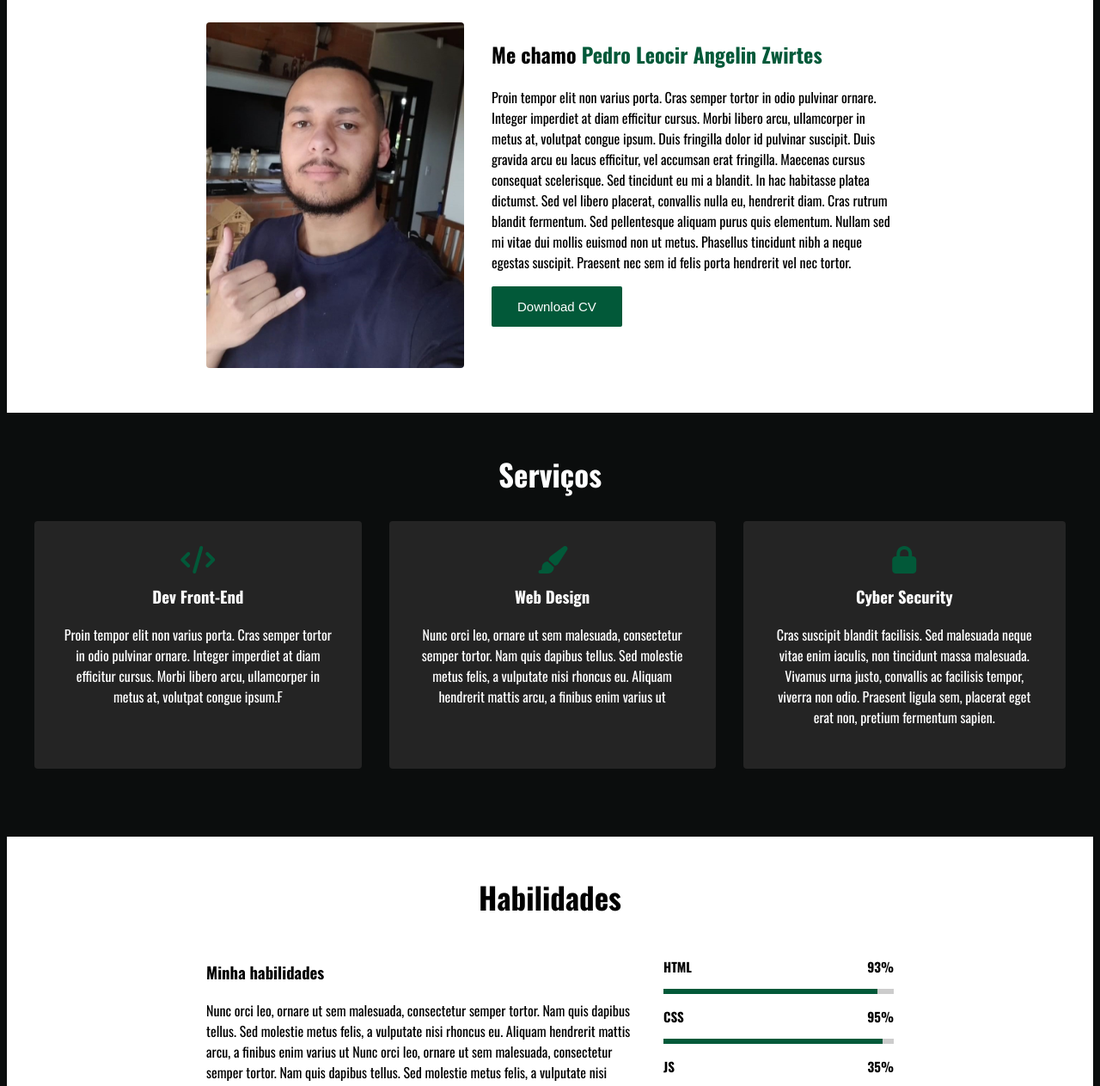
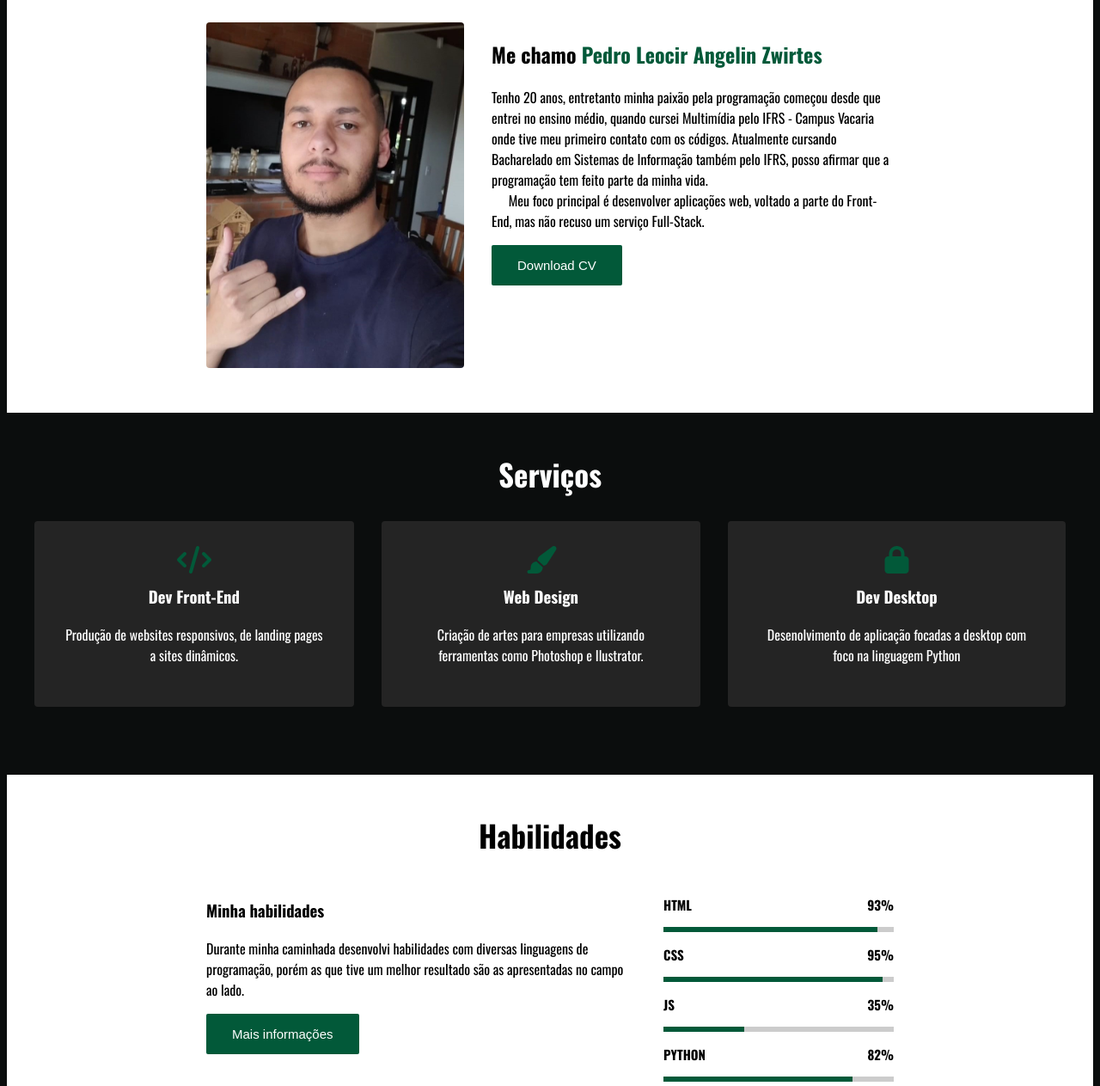
Before and after one commit to Pedro-Leocir-Angelin-Zwirtes/PortfolioMain, a plain HTML site: page index.html in a window 1280 px wide. Shown: the part 648-1911 px from the top of the page at 86% size. Drawn offline with nearby package versions, Linux system fonts and the light colour scheme.

Commit message:
Update index.html

```diff
--- a/index.html
+++ b/index.html
@@ -26,9 +26,12 @@
                 <li><a href="#sec6">Contato</a></li>
             </ul>
             <ul class="menu_icons">
-                <li><a target="_blank" href="https://www.instagram.com/pedro_leocir/"><i class="fa-brands fa-instagram"></i></a></li>
-                <li><a target="_blank" href="https://www.linkedin.com/in/pedro-leocir-bba80418b/"><i class="fa-brands fa-linkedin"></i></a></li>
-                <li><a target="_blank" href="https://api.whatsapp.com/send?phone=5554999032834"><i class="fa-brands fa-whatsapp"></i></a></li>
+                <li><a target="_blank" href="https://www.instagram.com/pedro_leocir/"><i
+                            class="fa-brands fa-instagram"></i></a></li>
+                <li><a target="_blank" href="https://www.linkedin.com/in/pedro-leocir-bba80418b/"><i
+                            class="fa-brands fa-linkedin"></i></a></li>
+                <li><a target="_blank" href="https://api.whatsapp.com/send?phone=5554999032834"><i
+                            class="fa-brands fa-whatsapp"></i></a></li>
             </ul>
         </div>
     </header>
@@ -40,7 +43,7 @@
                 <h3>Ola, meu nome é</h3>
                 <h2>Pedro <span class="titulo-principal">Leocir</span></h2>
                 <h3>eu sou um desenvolvedor web</h3>
-                <button class="button_con">Contratar-me</button>
+                <button class="button_con" onclick="location.href='https://api.whatsapp.com/send?phone=5554999032834&text=Ol%C3%A1%20Pedro%2C%20consegui%20seu%20n%C3%BAmero%20atrav%C3%A9s%20do%20portif%C3%B3lio%20web.%20Gostaria%20de%20fechar%20um%20projeto.'">Contratar-me</button>
             </div>
         </div>
     </div>
@@ -56,14 +59,11 @@
                 <div>
                     <h2>Me chamo <span>Pedro Leocir Angelin Zwirtes</span></h2>
                     <p>
-                        Proin tempor elit non varius porta. Cras semper tortor in odio pulvinar ornare. Integer
-                        imperdiet at diam efficitur cursus. Morbi libero arcu, ullamcorper in metus at, volutpat congue
-                        ipsum. Duis fringilla dolor id pulvinar suscipit. Duis gravida arcu eu lacus efficitur, vel
-                        accumsan erat fringilla. Maecenas cursus consequat scelerisque. Sed tincidunt eu mi a blandit.
-                        In hac habitasse platea dictumst. Sed vel libero placerat, convallis nulla eu, hendrerit diam.
-                        Cras rutrum blandit fermentum. Sed pellentesque aliquam purus quis elementum. Nullam sed mi
-                        vitae dui mollis euismod non ut metus. Phasellus tincidunt nibh a neque egestas suscipit.
-                        Praesent nec sem id felis porta hendrerit vel nec tortor.
+                        Tenho 20 anos, entretanto minha paixão pela programação começou desde que entrei no ensino
+                        médio, quando cursei Multimídia pelo IFRS - Campus Vacaria onde tive meu primeiro contato com os
+                        códigos. Atualmente cursando Bacharelado em Sistemas de Informação também pelo IFRS, posso
+                        afirmar que a programação tem feito parte da minha vida. <br> &emsp; Meu foco principal é desenvolver
+                        aplicações web, voltado a parte do Front-End, mas não recuso um serviço Full-Stack.
                     </p>
                     <button class="button_cv">Download CV</button>
                 </div>
@@ -80,27 +80,21 @@
                     <i class="fa-solid fa-code fa-2xl"></i>
                     <h3>Dev Front-End</h3>
                     <p>
-                        Proin tempor elit non varius porta. Cras semper tortor in odio pulvinar ornare. Integer
-                        imperdiet at diam efficitur cursus. Morbi libero arcu, ullamcorper in metus at, volutpat congue
-                        ipsum.F
+                        Produção de websites responsivos, de landing pages a sites dinâmicos.
                     </p>
                 </div>
                 <div class="card3">
                     <i class="fa-solid fa-paintbrush fa-2xl"></i>
                     <h3>Web Design</h3>
                     <p>
-                        Nunc orci leo, ornare ut sem malesuada, consectetur semper tortor. Nam quis dapibus tellus. Sed
-                        molestie metus felis, a vulputate nisi rhoncus eu. Aliquam hendrerit mattis arcu, a finibus enim
-                        varius ut
+                        Criação de artes para empresas utilizando ferramentas como Photoshop e Ilustrator.
                     </p>
                 </div>
                 <div class="card3">
                     <i class="fa-solid fa-lock fa-2xl"></i>
-                    <h3>Cyber Security</h3>
+                    <h3>Dev Desktop</h3>
                     <p>
-                        Cras suscipit blandit facilisis. Sed malesuada neque vitae enim iaculis, non tincidunt massa
-                        malesuada. Vivamus urna justo, convallis ac facilisis tempor, viverra non odio. Praesent ligula
-                        sem, placerat eget erat non, pretium fermentum sapien.
+                        Desenolvimento de aplicação focadas a desktop com foco na linguagem Python
                     </p>
                 </div>
             </div>
@@ -115,12 +109,8 @@
                 <div class="hab_infos">
                     <h3>Minha habilidades</h3>
                     <p>
-                        Nunc orci leo, ornare ut sem malesuada, consectetur semper tortor. Nam quis dapibus tellus. Sed
-                        molestie metus felis, a vulputate nisi rhoncus eu. Aliquam hendrerit mattis arcu, a finibus enim
-                        varius ut Nunc orci leo, ornare ut sem malesuada, consectetur semper tortor. Nam quis dapibus
-                        tellus. Sed
-                        molestie metus felis, a vulputate nisi rhoncus eu. Aliquam hendrerit mattis arcu, a finibus enim
-                        varius ut
+                        Durante minha caminhada desenvolvi habilidades com diversas linguagens de programação, porém as
+                        que tive um melhor resultado são as apresentadas no campo ao lado.
                     </p>
                     <button class="more_info">Mais informações</button>
                 </div>
@@ -199,12 +189,7 @@
             <div class="contatos">
                 <h2>Fale Conosco</h2>
                 <p>
-                    In eget elementum libero, nec feugiat dolor. Vestibulum a velit massa. Sed pretium, felis vitae
-                    consequat pharetra, ligula est rhoncus augue, sit amet commodo enim velit ac arcu. Integer
-                    blandit condimentum ultrices. Etiam nec luctus felis. Phasellus nibh felis, dapibus id mi sit
-                    amet, suscipit accumsan enim. Pellentesque quis consectetur diam. Sed eget lorem et ligula
-                    maximus auctor sed id nisi. Nullam pellentesque diam ut elit consectetur, sed iaculis sem
-                    aliquet
+                    Caso tenha algum interesse em fechar um projeto, pode entrar em contato comigo via Whatsapp ou através do Linkedin. <span>(Clicando em um dos icones do Menu no topo você será redirecionado para o meu perfil)</span>
                 </p>
                 <ul>
                     <li>
```
